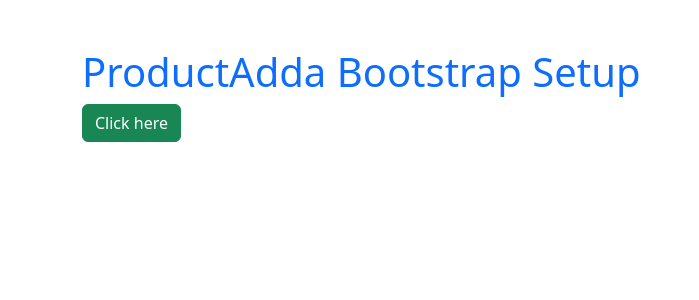
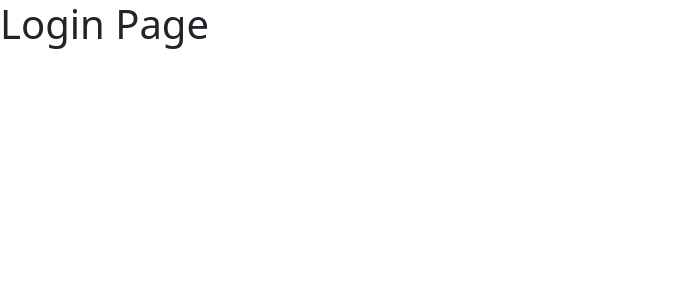
Before and after one commit to Sangeetha-U1/Product-Adda, a React (Create React App) app in the folder product_adda_frontend/: page /login in a window 1280 px wide. Shown: the top 300 px of the page, without its empty margins (0-699 px from the left). Built offline with nearby package versions, Linux system fonts and the light colour scheme.

Commit message:
Configured React Router and Axios setup

```diff
--- a/product_adda_frontend/package.json
+++ b/product_adda_frontend/package.json
@@ -7,9 +7,11 @@
     "@testing-library/jest-dom": "^6.9.1",
     "@testing-library/react": "^16.3.2",
     "@testing-library/user-event": "^13.5.0",
+    "axios": "^1.17.0",
     "bootstrap": "^5.3.8",
     "react": "^19.2.7",
     "react-dom": "^19.2.7",
+    "react-router-dom": "^7.17.0",
     "react-scripts": "5.0.1",
     "web-vitals": "^2.1.4"
   },
--- a/product_adda_frontend/src/App.js
+++ b/product_adda_frontend/src/App.js
@@ -1,13 +1,9 @@
+import AppRoutes from "./routes/AppRoutes";
+
 function App() {
   return (
-    <div className="container mt-5">
-      <h1 className="text-primary">
-        ProductAdda Bootstrap Setup
-      </h1>
-
-      <button className="btn btn-success">
-        Click here
-      </button>
+    <div>
+      <AppRoutes />
     </div>
   );
 }
--- a/product_adda_frontend/src/index.js
+++ b/product_adda_frontend/src/index.js
@@ -1,17 +1,13 @@
-import React from 'react';
-import ReactDOM from 'react-dom/client';
-import './index.css';
-import App from './App';
-import reportWebVitals from './reportWebVitals';
-import 'bootstrap/dist/css/bootstrap.min.css';
-const root = ReactDOM.createRoot(document.getElementById('root'));
+import React from "react";
+import ReactDOM from "react-dom/client";
+import App from "./App";
+import { BrowserRouter } from "react-router-dom";
+import "bootstrap/dist/css/bootstrap.min.css";
+
+const root = ReactDOM.createRoot(document.getElementById("root"));
+
 root.render(
-  <React.StrictMode>
+  <BrowserRouter>
     <App />
-  </React.StrictMode>
+  </BrowserRouter>
 );
-
-// If you want to start measuring performance in your app, pass a function
-// to log results (for example: reportWebVitals(console.log))
-// or send to an analytics endpoint. Learn more: https://bit.ly/CRA-vitals
-reportWebVitals();
--- /dev/null
+++ b/product_adda_frontend/src/pages/Home.js
@@ -0,0 +1,9 @@
+function Home() {
+  return (
+    <div>
+      <h1>Home Page</h1>
+    </div>
+  );
+}
+
+export default Home;
--- /dev/null
+++ b/product_adda_frontend/src/pages/Login.js
@@ -0,0 +1,9 @@
+function Login() {
+  return (
+    <div>
+      <h1>Login Page</h1>
+    </div>
+  );
+}
+
+export default Login;
--- /dev/null
+++ b/product_adda_frontend/src/routes/AppRoutes.js
@@ -0,0 +1,14 @@
+import { Routes, Route } from "react-router-dom";
+import Home from "../pages/Home";
+import Login from "../pages/Login";
+
+function AppRoutes() {
+  return (
+    <Routes>
+      <Route path="/" element={<Home />} />
+      <Route path="/login" element={<Login />} />
+    </Routes>
+  );
+}
+
+export default AppRoutes;
```
Also changed, not shown: product_adda_frontend/src/services/api.js (added, +7 -0 lines), 1 other file (tests, documents, lock files or other folders).
